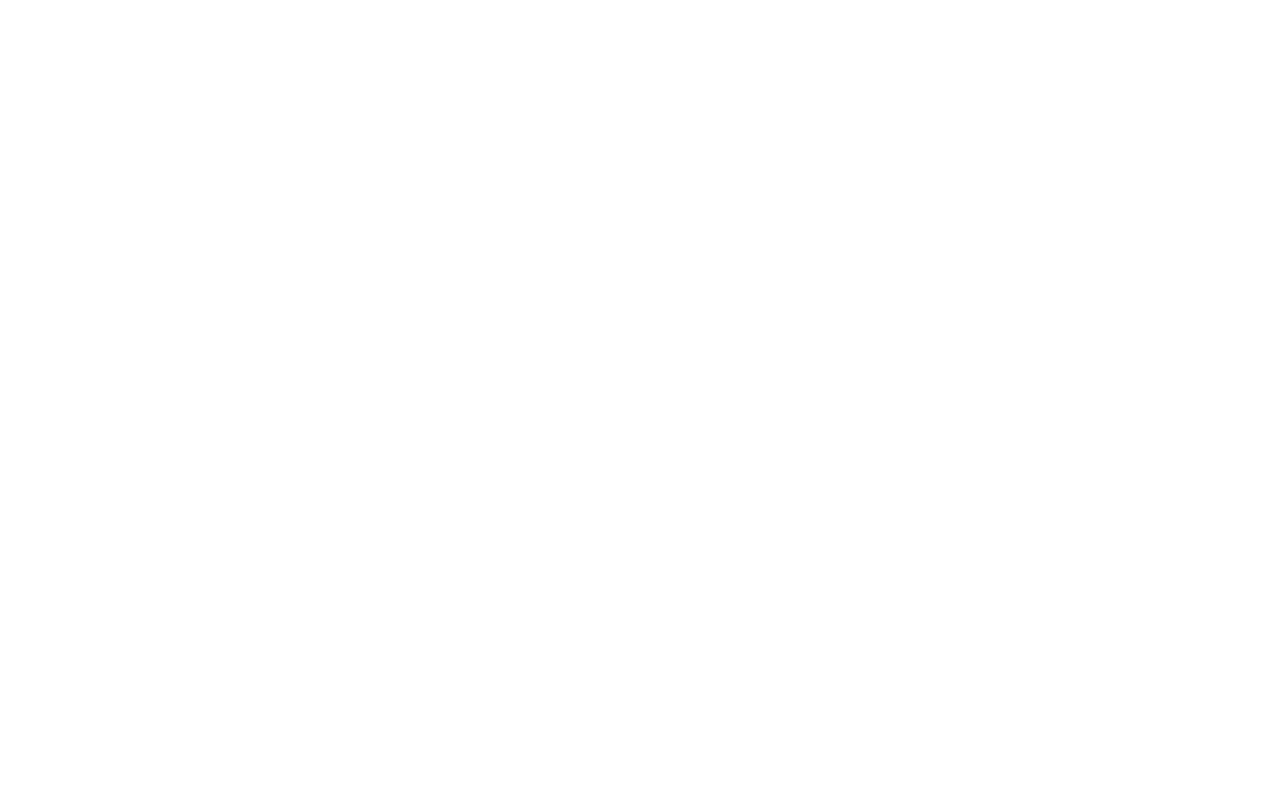
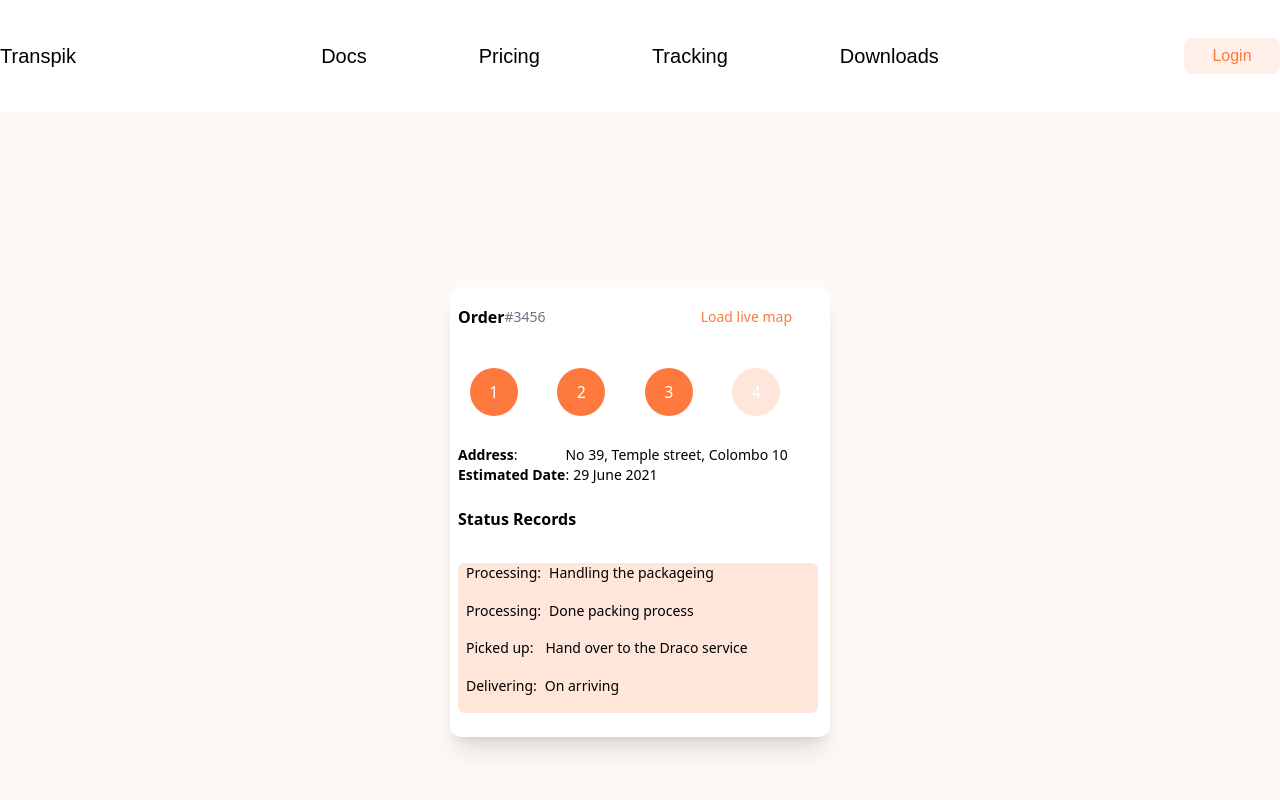
Before and after one commit to Transpik/transpik_landing_page, a React app: page /order in a window 1280 px wide. Before the commit this address had no page. Shown: the top 800 px of the page. Built offline with nearby package versions, Linux system fonts and the light colour scheme.

Commit message:
orderStatus

```diff
--- a/src/init.js
+++ b/src/init.js
@@ -3,8 +3,10 @@
 import React from "react";
 import "./styles/main.css";
 import App from "./App";
+import OrderStatus from "./pages/OrderStatus";
 import Map from "./pages/Map";
 import { Home, Docs, Downloads, Pricing, Tracking, Signup, Login } from "./pages";
+
 
 ReactDOM.createRoot(document.getElementById("root")).render(
   <BrowserRouter>
@@ -17,6 +19,7 @@
         <Route path="tracking" element={<Tracking />}></Route>
         <Route path="signup" element={<Signup />}></Route>
         <Route path="login" element={<Login />}></Route>
+        <Route path="order" element={<OrderStatus />}></Route>
         <Route path="map" element={<Map />}></Route>
       </Route>
     </Routes>
--- a/src/pages/Map.js
+++ b/src/pages/Map.js
@@ -8,7 +8,7 @@
                 {/* <div class="nav-bar shadow-xl w-full h-16 bg-white"></div> */}
                 <div className="grid grid-flow-col items-center justify-center w-full h-screen">
 
-                    <div class="flex flex-row shadow-xl  w-[700px] h-[450px] rounded-xl bg-green">
+                    <div class="flex flex-row shadow-xl  w-[700px] h-[450px] rounded-xl bg-white">
                         <div className="flex flex-col w-[350px] h-[450px]">
                             <div className="flex flex-row  h-[60px] justify-between gap-4 pt-2 pb-2">
                                 <div className="flex">
@@ -61,7 +61,7 @@
                             </div>
                         </div>
                         <div className="flex flex-col items-center justify-center w-[350px] h-[450px]">
-                            <div className="w-[330px] h-[410px] bg-pink-400 rounded-md ">Map</div>
+                            <div className="flex items-center justify-center w-[330px] h-[410px] bg-secondary-orange rounded-md ">Map</div>
                         </div>
                     </div>
 
--- /dev/null
+++ b/src/pages/OrderStatus.js
@@ -0,0 +1,92 @@
+import React from "react";
+import { Link } from "react-router-dom";
+
+class OrderStatus extends React.Component {
+  constructor(props) {
+    super(props);
+  }
+
+  render() {
+    return (
+      <div className="flex flex-col items-center justify-center container align-middle w-full h-screen bg-secondary-light_orange">
+        {/* <div class="nav-bar shadow-xl w-full h-16 bg-white"></div> */}
+        <div className="flex flex-col items-center justify-center w-full h-screen">
+          <div class="flex shadow-xl  w-[380px] h-[450px] rounded-xl bg-white">
+            <div className="flex flex-col w-[350px] h-[450px]">
+              <div className="flex flex-row  h-[60px] justify-between gap-4 pt-2 pb-2">
+                <div className="flex">
+                  <div className="flex items-center topic pl-2 font-bold">Order</div>
+                  <div className="flex items-center order-name text-sm text-gray-500">#3456</div>
+                </div>
+                <div className=" flex items-center loading-map pr-2 text-sm text-orange"><Link to="/map">Load live map</Link></div>
+              </div>
+              <div className="flex items-center  h-[90px] justify-around w-full text-white">
+                <div className="flex items-center justify-center w-12 h-12 rounded-full bg-orange">1</div>
+                <div className="flex items-center justify-center w-12 h-12 rounded-full bg-orange">2</div>
+                <div className="flex items-center justify-center w-12 h-12 rounded-full bg-orange">3</div>
+                <div className="flex items-center justify-center w-12 h-12 rounded-full bg-secondary-orange">4</div>
+              </div>
+              <div className="gird-3 grid-rows-2 grid-flow-row  h-[70px] gap-4 pt-2 pb-2">
+                <div className="address flex justify-start pl-2 text-sm">
+                  <div className="font-bold">Address</div>
+                  <div>:</div>
+                  <div className="est_address ml-12">No 39, Temple street, Colombo 10</div>
+                </div>
+                <div className="estimatedDate flex justify-start pl-2 text-sm">
+                  <div className="font-bold">Estimated Date</div>
+                  <div>:</div>
+                  <div className="est_date ml-1">29 June 2021</div>
+                </div>
+              </div>
+              <div className="subTopic  h-[40px] font-bold pl-2">Status Records</div>
+
+              <div className="grid grid-flow-row w-[360px] h-[150px] ml-2 mr-2 mt-4 bg-secondary-orange rounded-md">
+                <div className="row_1 flex justify-start pl-2 mr-2 h-8 text-sm">
+                  <div>Processing</div>
+                  <div>:</div>
+                  <div className="ml-2">Handling the packageing</div>
+                </div>
+                <div className="row_2 flex justify-start pl-2 mr-2 h-8 text-sm">
+                  <div>Processing</div>
+                  <div>:</div>
+                  <div className="ml-2">Done packing process</div>
+                </div>
+                <div className="row_3 flex justify-start pl-2 mr-2 h-8 text-sm">
+                  <div>Picked up</div>
+                  <div>:</div>
+                  <div className="ml-3">Hand over to the Draco service</div>
+                </div>
+                <div className="row_4 flex justify-start pl-2 mr-2 h-8 text-sm">
+                  <div>Delivering</div>
+                  <div>:</div>
+                  <div className="ml-2">On arriving</div>
+                </div>
+              </div>
+            </div>
+            {/* <div className="row_5 bg-white text-white">hi</div> */}
+
+
+          </div>
+        </div>
+      </div>
+
+
+      // <div class="max-w-sm bg-white rounded-lg border border-gray-200 shadow-md dark:bg-gray-800 dark:border-gray-700">
+
+      //     <div class="p-5">
+      //         <a href="#">
+      //             <h5 class="mb-2 text-2xl font-bold tracking-tight text-gray-900 dark:text-white">Noteworthy technology acquisitions 2021</h5>
+      //         </a>
+      //         <p class="mb-3 font-normal text-gray-700 dark:text-gray-400">Here are the biggest enterprise technology acquisitions of 2021 so far, in reverse chronological order.</p>
+      //         <a href="#" class="inline-flex items-center py-2 px-3 text-sm font-medium text-center text-white bg-blue-700 rounded-lg hover:bg-blue-800 focus:ring-4 focus:outline-none focus:ring-blue-300 dark:bg-blue-600 dark:hover:bg-blue-700 dark:focus:ring-blue-800">
+      //             Read more
+      //             <svg aria-hidden="true" class="ml-2 -mr-1 w-4 h-4" fill="currentColor" viewBox="0 0 20 20" xmlns="http://www.w3.org/2000/svg"><path fill-rule="evenodd" d="M10.293 3.293a1 1 0 011.414 0l6 6a1 1 0 010 1.414l-6 6a1 1 0 01-1.414-1.414L14.586 11H3a1 1 0 110-2h11.586l-4.293-4.293a1 1 0 010-1.414z" clip-rule="evenodd"></path></svg>
+      //         </a>
+      //     </div>
+      // </div>
+
+    );
+  }
+}
+
+export default OrderStatus;
--- a/src/pages/Tracking.js
+++ b/src/pages/Tracking.js
@@ -35,7 +35,7 @@
             </div>
             <div className="input_btn flex flex-row items-center justify-center border-2 w-[500px] h-[150px] ">
               <input className="input-area text-sm w-[220px] h-[50px] bg-red-50 rounded-md ml-9 border-slate-300 py-2 pl-3 hover:bg-orange-100 placeholder:italic outline-orange" placeholder="Order ID" />
-              <div className="track bg-orange hover:bg-red-500 w-[100px] h-[50px] rounded ml-4 text-white font-bold pt-3 pl-7"><Link to="/map">Track</Link></div>
+              <div className="track bg-orange hover:bg-red-500 w-[100px] h-[50px] rounded ml-4 text-white font-bold pt-3 pl-7"><Link to="/order">Track</Link></div>
               {/* <Link to="/map"> */}
               {/* <button className="track bg-orange hover:bg-red-500 w-[100px] h-[50px] rounded ml-4 text-white font-bold" onClick={() => trackMe}>Track</button> */}
               {/* </Link> */}
```
